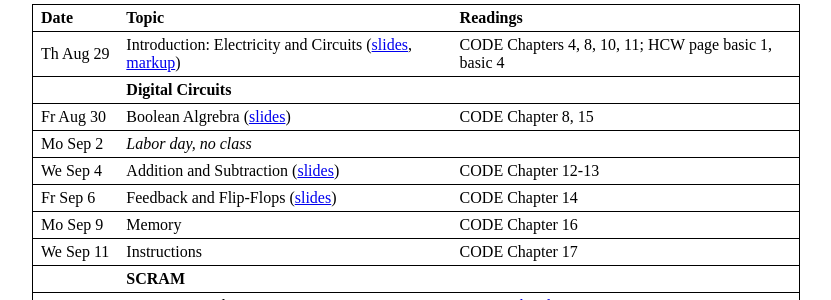
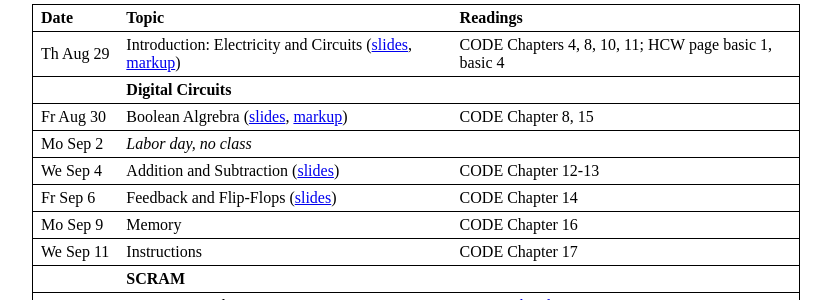
Before and after one commit to jhucsf/fall2019, a Jekyll site: the page built from index.md, in a window 1280 px wide and 900 px high, scrolled down 709 px. Shown: the part 152-452 px from the top of the window, without its empty margins (224-1055 px from the left). Built offline with Jekyll 4.4.1, drawn with Linux system fonts in a browser that asks for light colours.

Commit message:
link to marked up slides for lecture 2

```diff
--- a/index.md
+++ b/index.md
@@ -44,7 +44,7 @@ Date      | Topic                                     | Readings
 --------- | ----------------------------------------- | --------
 Th Aug 29 | Introduction: Electricity and Circuits ([slides](lec/lec01.pdf), [markup](lec/lec01-ink.pdf))    | CODE Chapters 4, 8, 10, 11; HCW page basic 1, basic 4
           | **Digital Circuits**
-Fr Aug 30 | Boolean Algrebra ([slides](lec/lec02.pdf))| CODE Chapter 8, 15
+Fr Aug 30 | Boolean Algrebra ([slides](lec/lec02.pdf), [markup](lec/lec02-ink.pdf))| CODE Chapter 8, 15
 Mo Sep 2  | *Labor day, no class*
 We Sep 4  | Addition and Subtraction ([slides](lec/lec03.pdf))                  | CODE Chapter 12-13
 Fr Sep 6  | Feedback and Flip-Flops ([slides](lec/lec04.pdf))                   | CODE Chapter 14
```
